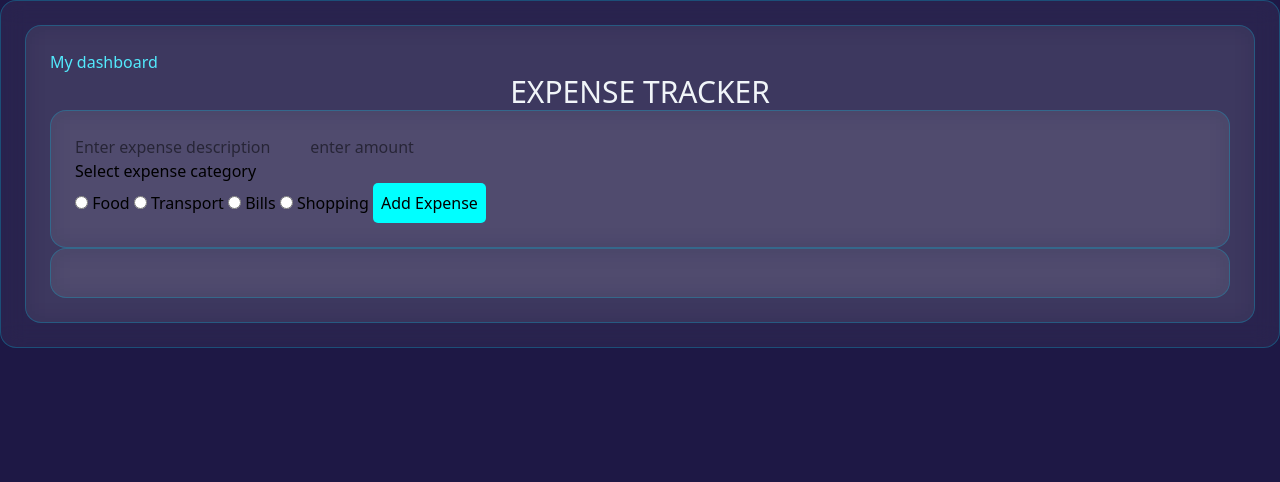
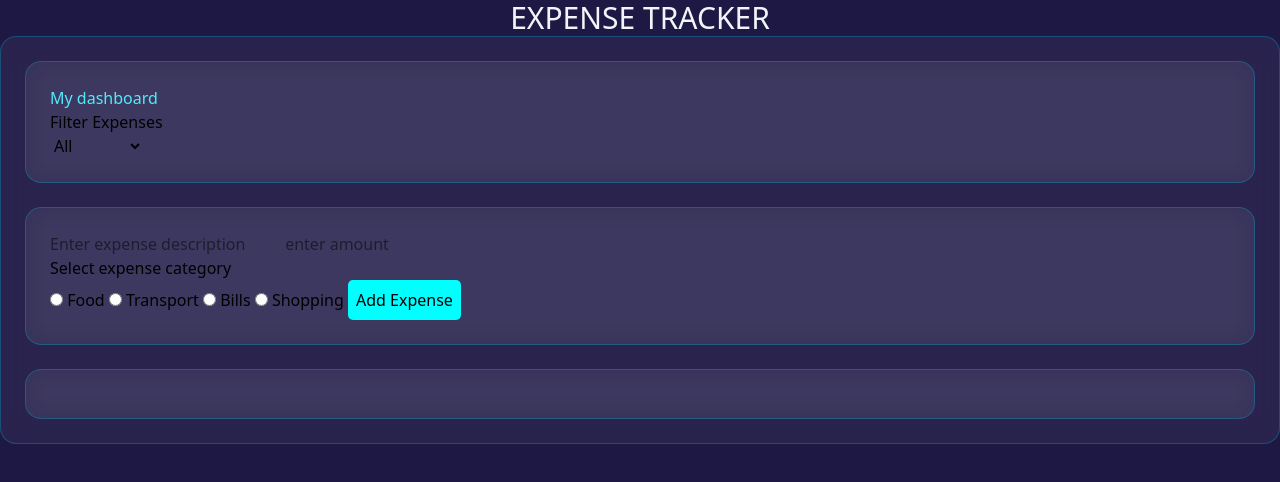
Before and after one commit to imaninaitore/expense-tracker, a plain HTML site: page intex.html in a window 1280 px wide. Drawn offline with nearby package versions, Linux system fonts and the light colour scheme.

Commit message:
create filter

```diff
--- a/intex.html
+++ b/intex.html
@@ -9,15 +9,28 @@
     <link rel="stylesheet" href="style.css">
 </head>
 <body>
+
+<h1 class="text-slate-100 lg:text-3xl text-2xl sm:tlg:ext-3xl  text-2xl sm:text-3xl flex justify-center"> EXPENSE TRACKER</h1>
+
 <div class=" dashboard bg-white/5 backdrop-blur-md border border-cyan-500/30 rounded-2xl grid grid-cols-1 gap-6 p-6 ">
 
 <!--DASHBOARD-->
 <div class="bg-white/5 backdrop-blur-md border border-cyan-500/30 rounded-2xl p-6 ">
 <h1 class="text-cyan-300" >My dashboard</h1>
+
 <h2 id="total"></h2>
 
+<h2>Filter Expenses</h2>
 
-<h1 class="text-slate-100 lg:text-3xl text-2xl sm:tlg:ext-3xl  text-2xl sm:text-3xl flex justify-center"> EXPENSE TRACKER</h1>
+<select id="filter">
+  <option value="All">All</option>
+  <option value="Food">Food</option>
+  <option value="Transport">Transport</option>
+  <option value="Bills">Bills</option>
+  <option value="Shopping">Shopping</option>
+</select>
+</div>
+
 
 <!--expense details container-->
 <div class="bg-white/5 backdrop-blur-md border border-cyan-500/30 rounded-2xl p-6 ">
```
